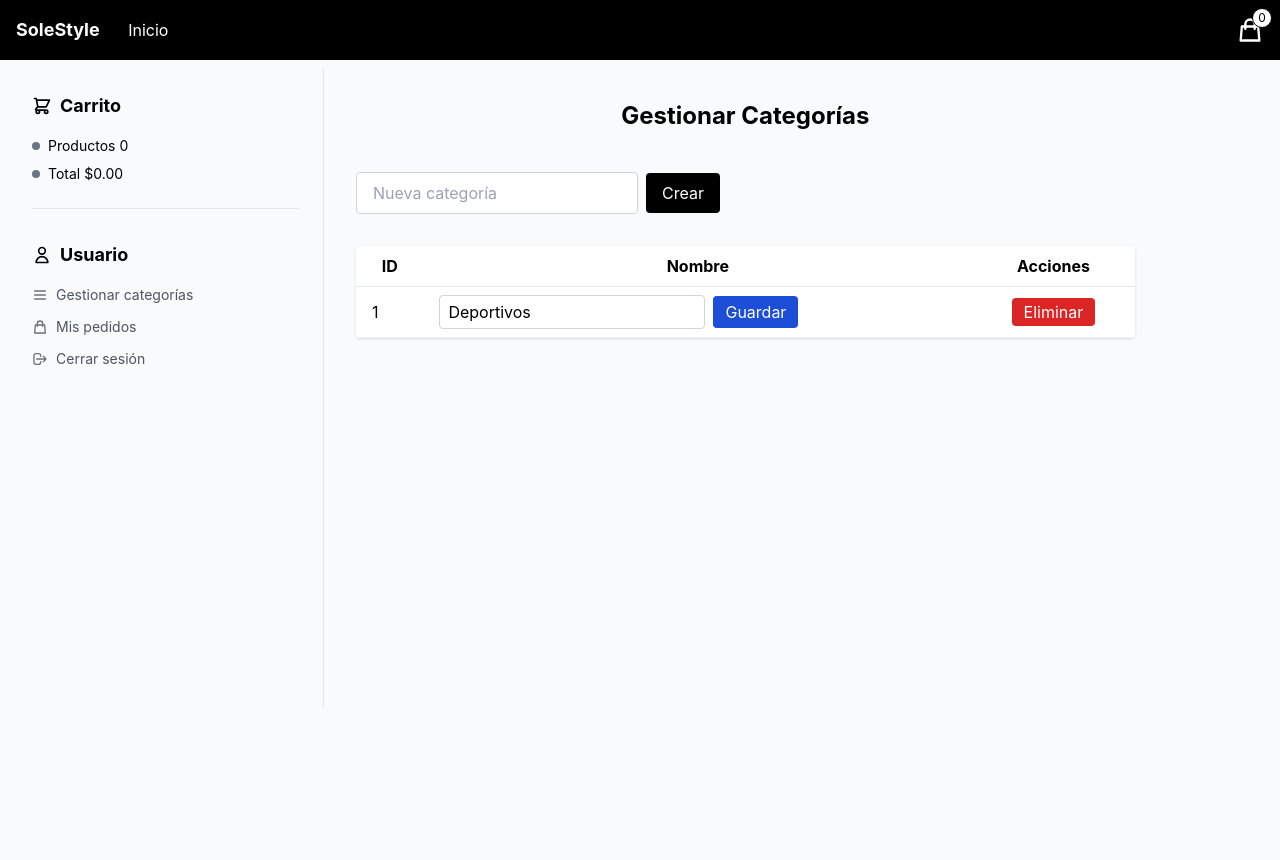
After one commit to garbanzo12/Ecommerce_shoes, a PHP site: page /pages/categories.php in a window 1280 px wide. The commit adds this page. Run offline with PHP 8.4, Linux system fonts and the light colour scheme; data comes from the database, SQL or seed files in the repository; some libraries are stand-ins or nearby versions.

Commit message:
actualizar categorias y la de cosas

```diff
--- a/includes/sidebar.php
+++ b/includes/sidebar.php
@@ -95,22 +95,11 @@ $nombreUsuario = isset($_SESSION['usuario_email']) ? $_SESSION['usuario_email']
         <ul class="space-y-3 text-sm">
             <li>
                 <a
-                    href="#"
+                    href="/Ecommerce_shoes/pages/categories.php"
                     class="flex items-center text-gray-600 hover:text-blue-500 transition-colors group"
                 >
-                    <svg
-                        xmlns="http://www.w3.org/2000/svg"
-                        class="h-4 w-4 mr-2 text-gray-500 group-hover:text-blue-500"
-                        fill="none"
-                        viewBox="0 0 24 24"
-                        stroke="currentColor"
-                    >
-                        <path
-                            stroke-linecap="round"
-                            stroke-linejoin="round"
-                            stroke-width="2"
-                            d="M7 7h.01M7 3h5c.512 0 1.024.195 1.414.586l7 7a2 2 0 010 2.828l-7 7a2 2 0 01-2.828 0l-7-7A1.994 1.994 0 013 12V7a4 4 0 014-4z"
-                        />
+                    <svg xmlns="http://www.w3.org/2000/svg" class="h-4 w-4 mr-2 text-gray-500 group-hover:text-blue-500" fill="none" viewBox="0 0 24 24" stroke="currentColor">
+                        <path stroke-linecap="round" stroke-linejoin="round" stroke-width="2" d="M4 6h16M4 12h16M4 18h16" />
                     </svg>
                     Gestionar categorías
                 </a>
--- /dev/null
+++ b/pages/categories.php
@@ -0,0 +1,105 @@
+<?php
+if (session_status() === PHP_SESSION_NONE) {
+    session_start();
+}
+include_once('../includes/conexion.php');
+
+// Eliminar categoría solo si no tiene productos asociados
+if (isset($_GET['delete']) && is_numeric($_GET['delete'])) {
+    $del_id = intval($_GET['delete']);
+    $res = $conn->query("SELECT COUNT(*) AS total FROM productos WHERE categoria_id = $del_id");
+    $row = $res->fetch_assoc();
+    if ($row['total'] > 0) {
+        header('Location: categories.php?error=productos');
+        exit();
+    } else {
+        $conn->query("DELETE FROM categorias WHERE id = $del_id");
+        header('Location: categories.php?deleted=1');
+        exit();
+    }
+}
+
+// Crear categoría
+if (isset($_POST['nueva_categoria']) && !empty(trim($_POST['nueva_categoria']))) {
+    $nombre = trim($_POST['nueva_categoria']);
+    $stmt = $conn->prepare("INSERT INTO categorias (nombre) VALUES (?)");
+    $stmt->bind_param('s', $nombre);
+    $stmt->execute();
+    $stmt->close();
+    header('Location: categories.php?created=1');
+    exit();
+}
+
+// Editar categoría
+if (isset($_POST['edit_id'], $_POST['edit_nombre'])) {
+    $id = intval($_POST['edit_id']);
+    $nombre = trim($_POST['edit_nombre']);
+    $stmt = $conn->prepare("UPDATE categorias SET nombre=? WHERE id=?");
+    $stmt->bind_param('si', $nombre, $id);
+    $stmt->execute();
+    $stmt->close();
+    header('Location: categories.php?edited=1');
+    exit();
+}
+
+// Obtener categorías
+$categorias = $conn->query("SELECT * FROM categorias ORDER BY id DESC");
+?>
+<!DOCTYPE html>
+<html lang="es">
+<head>
+    <?php include_once('../includes/head.php'); ?>
+    <title>Gestionar Categorías</title>
+</head>
+<body class="font-sans bg-gray-50 text-black">
+<?php include_once('../includes/header.php'); ?>
+<main class="flex w-full bg-gray-50 text-black p-2 min-h-screen">
+    <?php include_once('../includes/sidebar.php'); ?>
+    <section class="w-2/3 p-8">
+        <h1 class="text-2xl font-bold mb-10 text-center">Gestionar Categorías</h1>
+        <?php if (isset($_GET['created'])): ?>
+            <div class="mb-4 p-2 bg-green-100 text-green-800 rounded">¡Categoría creada correctamente!</div>
+        <?php endif; ?>
+        <?php if (isset($_GET['edited'])): ?>
+            <div class="mb-4 p-2 bg-blue-100 text-blue-800 rounded">¡Categoría editada correctamente!</div>
+        <?php endif; ?>
+        <?php if (isset($_GET['deleted'])): ?>
+            <div class="mb-4 p-2 bg-red-100 text-red-800 rounded">¡Categoría eliminada correctamente!</div>
+        <?php endif; ?>
+        <?php if (isset($_GET['error']) && $_GET['error'] === 'productos'): ?>
+            <div class="mb-4 p-2 bg-yellow-100 text-yellow-800 rounded">No puedes eliminar una categoría que tiene productos asociados.</div>
+        <?php endif; ?>
+        <form method="post" class="mb-8 flex gap-2 items-center">
+            <input type="text" name="nueva_categoria" class="border border-gray-300 rounded px-4 py-2" placeholder="Nueva categoría" required>
+            <button type="submit" class="bg-black text-white px-4 py-2 rounded hover:bg-gray-800 transition">Crear</button>
+        </form>
+        <table class="w-full border-collapse bg-white rounded shadow">
+            <thead class="border-b border-gray-200">
+                <tr>
+                    <th class="px-4 py-2">ID</th>
+                    <th class="px-4 py-2">Nombre</th>
+                    <th class="px-4 py-2">Acciones</th>
+                </tr>
+            </thead>
+            <tbody>
+            <?php while ($cat = $categorias->fetch_assoc()): ?>
+                <tr class="border-b border-gray-100">
+                    <td class="px-4 py-2"><?php echo $cat['id']; ?></td>
+                    <td class="px-4 py-2">
+                        <form method="post" class="flex gap-2 items-center">
+                            <input type="hidden" name="edit_id" value="<?php echo $cat['id']; ?>">
+                            <input type="text" name="edit_nombre" value="<?php echo htmlspecialchars($cat['nombre']); ?>" class="border border-gray-300 rounded px-2 py-1" required>
+                            <button type="submit" class="bg-blue-700 hover:bg-blue-800 text-white px-3 py-1 rounded transition">Guardar</button>
+                        </form>
+                    </td>
+                    <td class="px-4 py-2 text-center">
+                        <a href="categories.php?delete=<?php echo $cat['id']; ?>" class="bg-red-600 hover:bg-red-700 text-white px-3 py-1 rounded transition" onclick="return confirm('¿Seguro que deseas eliminar esta categoría?');">Eliminar</a>
+                    </td>
+                </tr>
+            <?php endwhile; ?>
+            </tbody>
+        </table>
+    </section>
+</main>
+</body>
+</html>
```
Also changed, not shown: admin/carrito.php (+39 -7 lines), includes/categories.php (+9 -6 lines), index.php (+6 -1 lines), pages/order-confirmed.php (+8 -0 lines).
